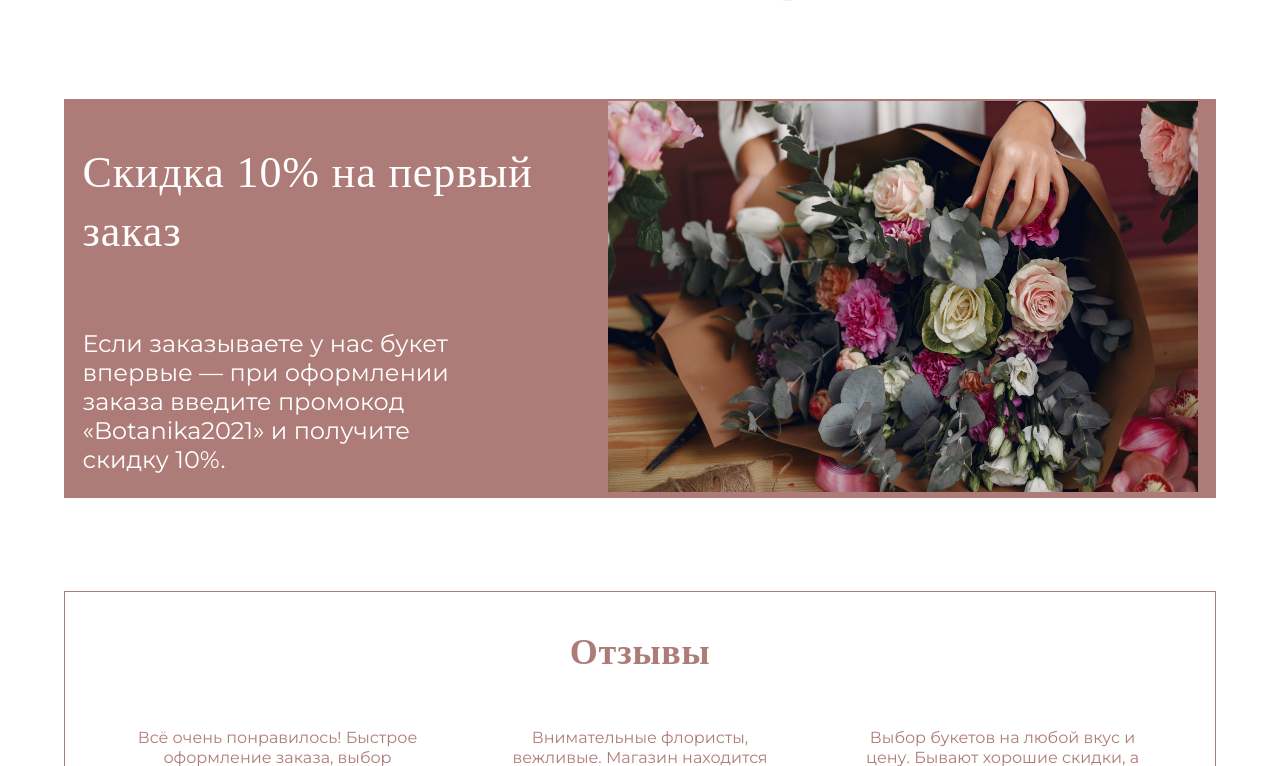
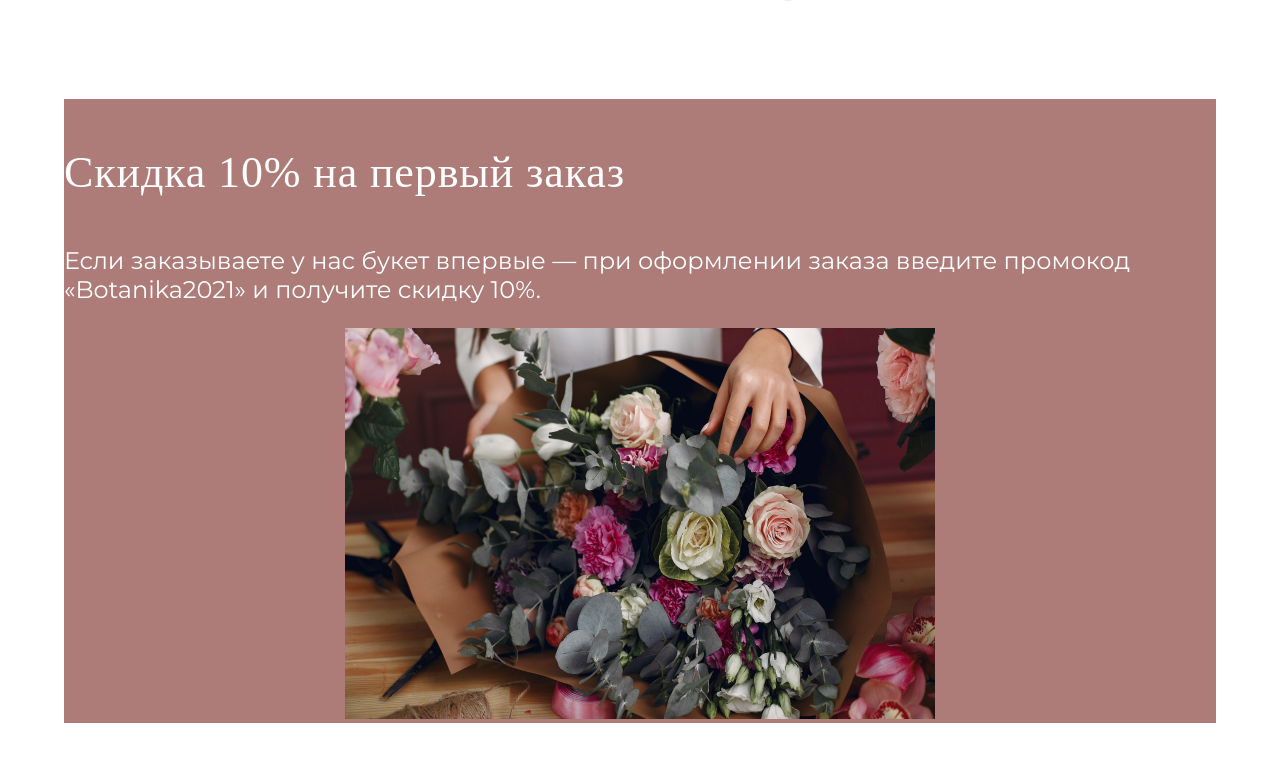
Before and after one commit to Keinever/Keinever.github.io, a PHP site: page / in a window 1280 px wide. Shown: the part 1448-2214 px from the top of the page. Run offline with PHP 8.4, Linux system fonts and the light colour scheme; some libraries are stand-ins or nearby versions.

Commit message:
Update Zad1.css

```diff
--- a/Zadanie1/Zad1.css
+++ b/Zadanie1/Zad1.css
@@ -35,13 +35,13 @@ header {
     justify-content: space-evenly;
     align-items:center;
 }
-.container1 .advantages{
+.container11 {
     display: flex;
     flex-direction: row;
     flex-wrap: wrap;
     justify-content: space-evenly;
+    align-items:center;
 }
-
 #catalog{
     width: 66px;
     height: 20px;
@@ -422,6 +422,7 @@ header {
     width: 100%;
     height: 438px;
 }
+
 .discount{
     width: 90%;
     margin-top: 94px;
@@ -435,9 +436,8 @@ header {
     border-radius: 0;
 }
 #discount-first{
-    display: inline-block;
-    width: 488px;
-    flex-wrap: wrap;
+    width: 100%;
+    wrap-option: wrap;
 
     font-family: 'Playfair Display';
     font-style: normal;
@@ -449,7 +449,7 @@ header {
     color: #FFFFFF;
 }
 #first-order {
-    width: 387px;
+    width: 100%;
 
     font-family: 'Montserrat';
     font-style: normal;
```
